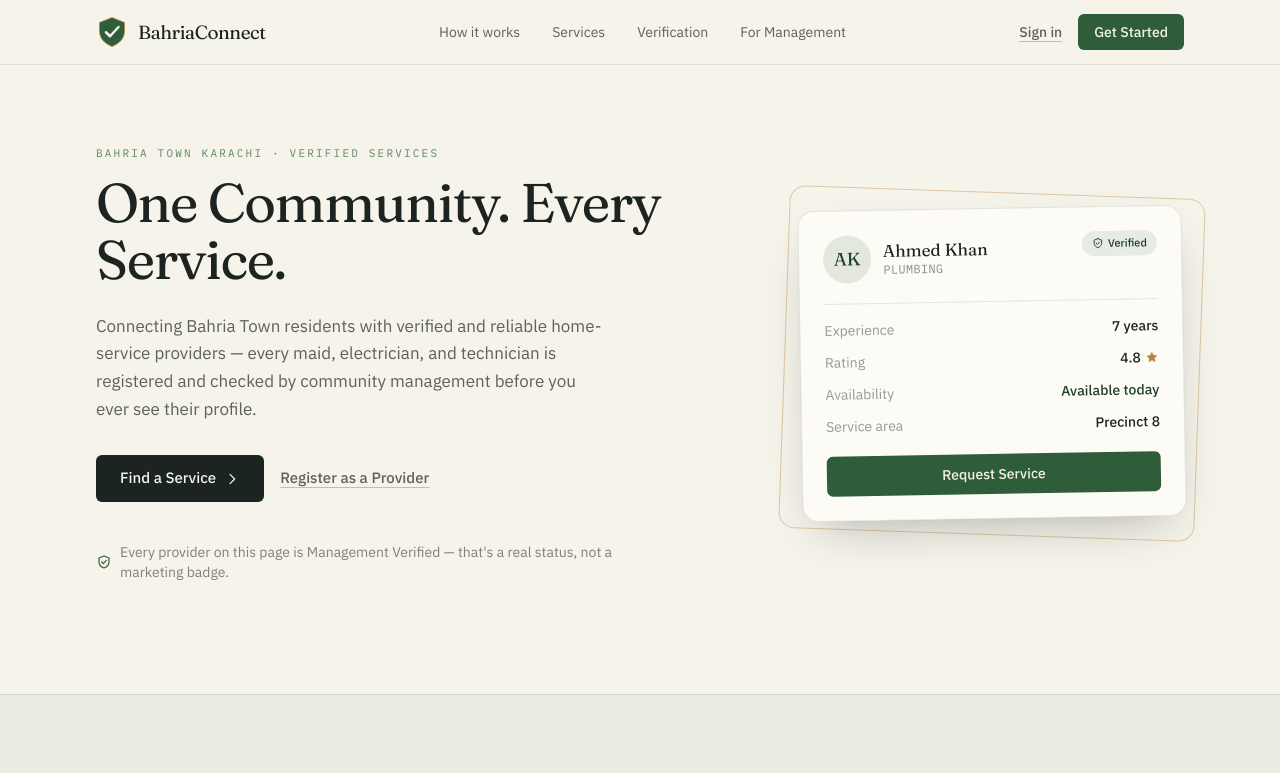
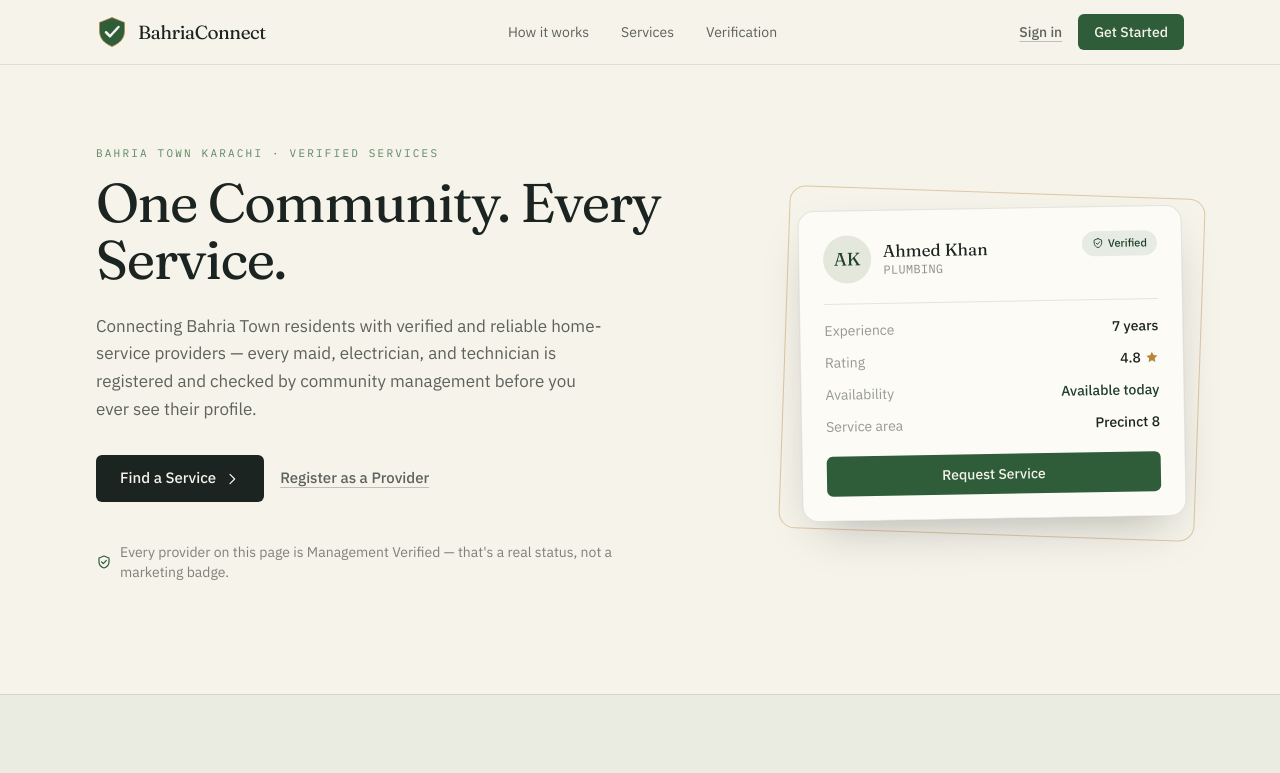
Before and after one commit to zahramujahid1347-collab/BahriaConnect, a Next.js app: page / in a window 1280 px wide. Shown: the top 773 px of the page. Built offline with nearby package versions, Linux system fonts and the light colour scheme.

Commit message:
Remove For Management link from navbar

```diff
--- a/components/navbar.tsx
+++ b/components/navbar.tsx
@@ -9,7 +9,6 @@ const navLinks = [
   { href: "/#how-it-works", label: "How it works" },
   { href: "/services", label: "Services" },
   { href: "/#verification", label: "Verification" },
-  { href: "/management", label: "For Management" },
 ];
 
 export default function Navbar() {
```
